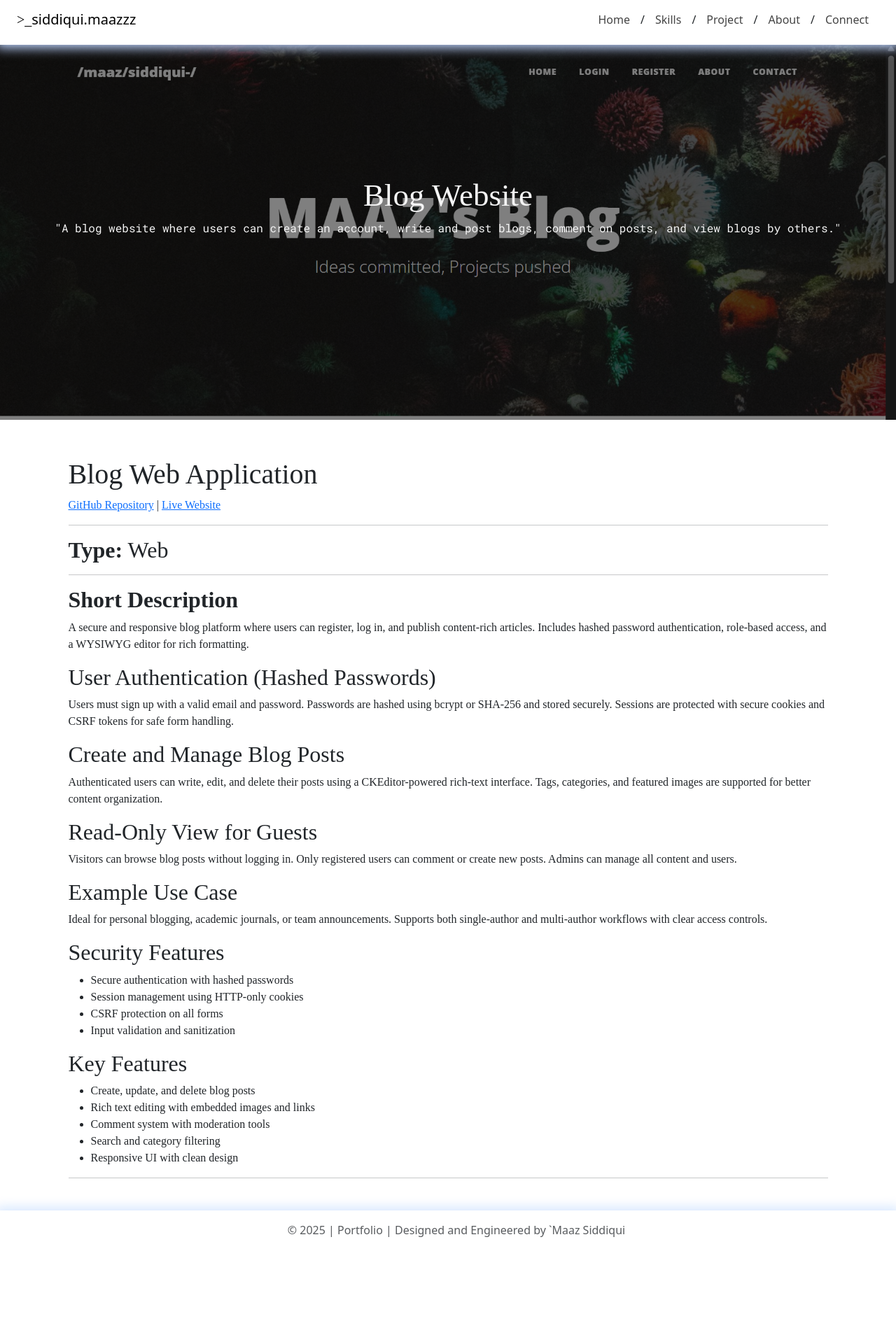
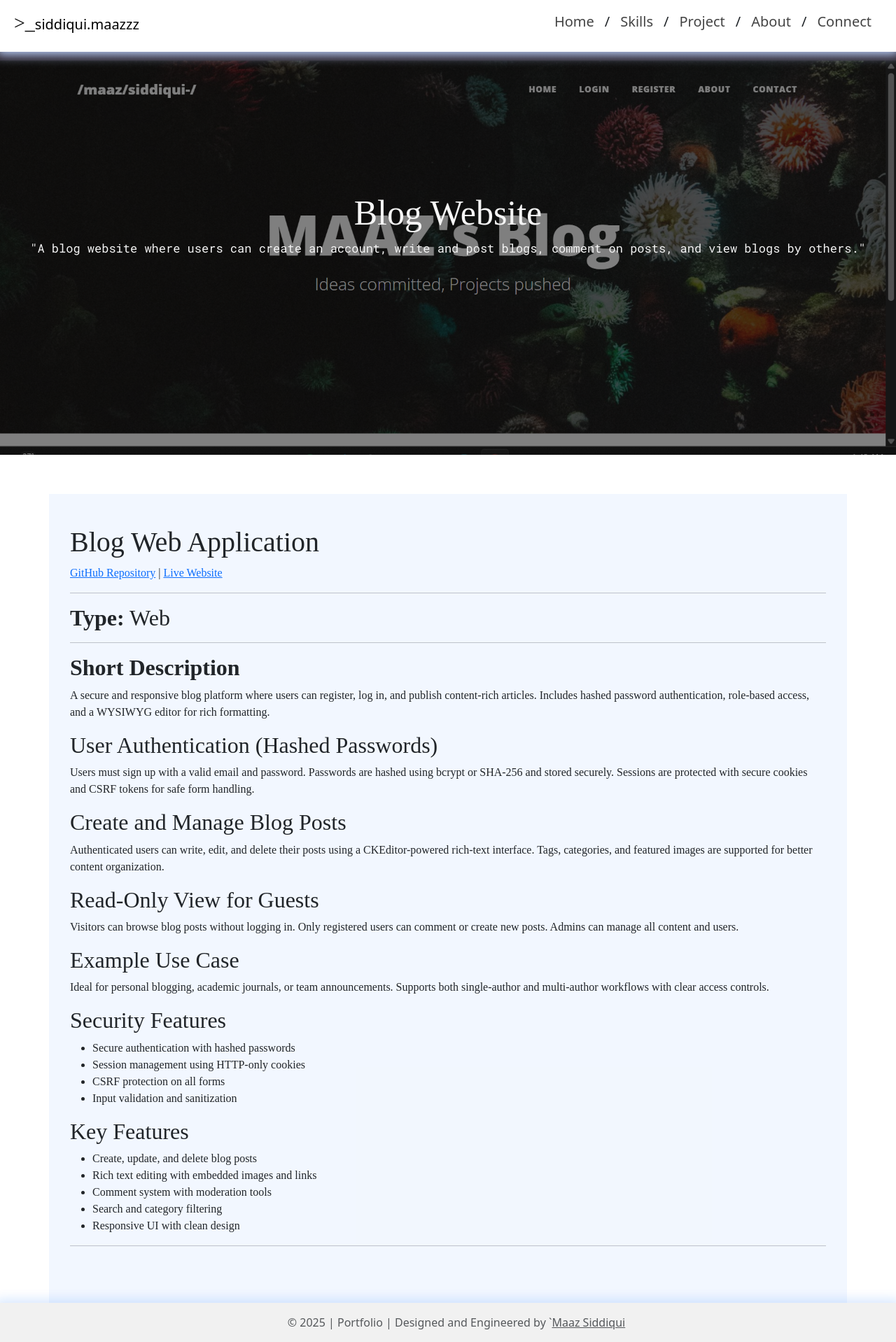
Before and after one commit to maazsiddiqui79/PORTFOLIO, a Flask app: page /maaz-project/4 in a window 1280 px wide. Shown: the whole page at 70% size. Before the commit the page ends 1768 px from the top, so only its background shows below. Run offline with Flask 3, Linux system fonts and the light colour scheme; some libraries are stand-ins or nearby versions.

Commit message:
MADE THE SPECIFIC PROJECT PAGE LINK WORKING

```diff
--- a/api/templates/specific-project.html
+++ b/api/templates/specific-project.html
@@ -1,5 +1,18 @@
-{% extends 'base.html' %} {% block title %}Maaz | {{post.title}}{% endblock %}
-{% block head %}
+<!DOCTYPE html>
+<html lang="en">
+
+<head>
+  <meta charset="UTF-8" />
+  <meta name="viewport" content="width=device-width, initial-scale=1.0" />
+  <link href="https://fonts.googleapis.com/css2?family=Roboto+Mono&family=Rubik:wght@700&display=swap" rel="stylesheet">
+  <!-- CSS Bootstrap -->
+  <link href="https://cdn.jsdelivr.net/npm/bootstrap@5.3.7/dist/css/bootstrap.min.css" rel="stylesheet"
+    integrity="sha384-LN+7fdVzj6u52u30Kp6M/trliBMCMKTyK833zpbD+pXdCLuTusPj697FH4R/5mcr" crossorigin="anonymous">
+
+  <link rel="shortcut icon" href="../static/icons-portfolio.png" type="image/x-icon">
+  <link rel="stylesheet" href="{{ url_for('static', filename='style.css') }}" />
+  <title>Maaz | {{post.title}}</title>
+
   <style>
     .project-bg {
       background: linear-gradient(rgba(0, 0, 0, 0.5), rgba(0, 0, 0, 0.5)),
@@ -8,7 +21,7 @@
       background-position: center;
       background-size: cover;
       background-position: center;
-    height: 600px;
+      height: 650px;
       color: whitesmoke;
 
       display: flex;
@@ -19,37 +32,127 @@
     .para {
       text-align: center;
     }
+
     /*
     Rubik bold
 
     Roboto Mono
     */
     .c {
-    width: 1145px;
+      width: 1200px;
+      background-color:rgba(114, 168, 248, 0.094);
 
       padding: 30px;
+      padding-top: 45px;
+      padding-bottom: 65px;
       font-family: Rubik bold;
       margin: 0 auto;
+      margin-top: 2rem;
     }
+
     @media (max-width: 991.98px) {
+      .project-bg {
+        background: linear-gradient(rgba(0, 0, 0, 0.5), rgba(0, 0, 0, 0.5)),
+        url('{{ url_for("static", filename="uploads/" + post.img) }}');
+        background-size: cover;
+        background-repeat: no-repeat;
+        background-position: center;
+        height: 650px;
+        color: whitesmoke;
+
+        display: flex;
+        align-items: center;
+        justify-content: center;
+      }
       .c {
         width: 100%;
 
         font-family: Rubik bold;
       }
     }
+
+    .nav-link-header {
+      color: inherit;
+      transition: all 0.3s ease-out;
+      color: rgba(50, 50, 50, 0.913);
+
+      text-decoration: none;
+      padding-left: 10px;
+      margin-left: 5px;
+      margin-right: 5px;
+      padding-right: 10px;
+    }
+
+
+    .nav-link-header:hover,
+    a:active,
+    .nav-link-header:focus {
+      color: black;
+
+      box-shadow: 3px 3px 10px rgba(1, 1, 1, 0.2);
+      transition: all 0.2s ease-in;
+      transform-origin: center;
+      text-decoration: underline;
+      border-bottom: 1.5px solid rgb(0, 0, 0);
+      border-top: 1.5px solid rgb(0, 0, 0);
+      letter-spacing: 4.5px;
+      padding-left: 3px;
+      padding-right: 3px;
+
+    }
+
+    header {
+      padding-left: 1rem;
+      padding-right: 1rem;
+      size: 1px;
+      font-size: 20px;
+      padding-top: 1rem !important;
+      padding-bottom: 1rem !important;
+      margin-bottom: 1.5rem !important;
+      padding-left: 20px;
+      padding-right: 20px;
+    }
   </style>
 
-{% endblock %} {% block body %}
 
-<div class="project-bg">
-  <p class="para"  style="font-family: Roboto Mono;">
-    <span style="font-size: 45px;font-family: Rubik bold;">{{post.title}}</span
-    ><br />{{post.s_description}}
+</head>
+
+<body>
+
+  <div class="container">
+
+
+    <header class="d-flex flex-wrap justify-content-center  mb-4 fixed-top"
+      style="background-color:rgb(255, 255, 255);"> <a href="/"
+        class="d-flex align-items-center mb-3 mb-md-0 me-md-auto link-body-emphasis text-decoration-none">
+        <h5><span style="font-family:Rubik bold ;font-size: 28px;">>_</span>siddiqui.maazzz</h5>
+        <p class="nav nav-pills">
+          <a href="/#home" class="nav-link-header active-link" aria-current="page">Home</a> /
+          <a href="/#skills" class="nav-link-header active-link">Skills</a> /
+          <a href="/#projects" class="nav-link-header active-link">Project</a> /
+          <a href="/#about" class="nav-link-header active-link">About</a> /
+          <a href="/#connect" class="nav-link-header active-link">Connect</a>
+        </p>
+    </header>
+  </div>
+
+
+  <div class="project-bg ">
+    <p class="para" style="font-family: Roboto Mono;font-size: 17px;">
+      <span style="font-size: 50px; font-family: Rubik bold">{{post.title}}</span><br />{{post.s_description}}
     </p>
     <!-- Content -->
   </div>
   <br />
-<div class="c">{{ post.body|safe }}</div>
+  <div class="c container ">{{ post.body|safe }}</div>
 
-{% endblock %}
+  <footer class="py-3 "
+    style="display: flex; justify-content: center; align-items: center; flex-direction: column; text-align: center;background-color:rgba(31, 31, 31, 0.062);">
+
+    <p class="col-md-5 ms-4 mb-0 text-body-secondary">© 2025 | Portfolio | Designed and Engineered by `<u>Maaz Siddiqui</u></p>
+
+  </footer>
+
+</body>
+
+</html>
```
Also changed, not shown: 6 other files. Lines whose indentation alone changed are shown as unchanged.
